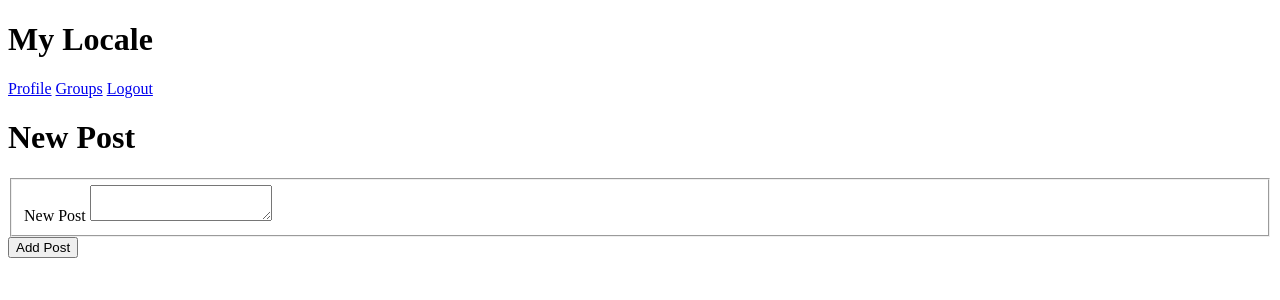
After one commit to ashley190/T4A2-deployment-exercise, a Flask app: page /web/posts/1/create in a window 1280 px wide. The commit adds this page. Shown: the top 300 px of the page. Run offline with Flask 2, Linux system fonts and the light colour scheme; a user stored in the database is signed in; tables that the repository leaves empty hold one stand-in row (values such as "Sample post"); parts of the project's set-up code (start-up, migrations or seed data) failed here and were passed over; some libraries are stand-ins or nearby versions.

Commit message:
updated group details page with group posts; coded create post endpoint

```diff
--- a/src/controllers/controller_helpers.py
+++ b/src/controllers/controller_helpers.py
@@ -24,7 +24,7 @@ class Helpers():
         bucket = os.environ.get("AWS_S3_BUCKET")
         url = s3.generate_presigned_url('get_object', Params={
             "Bucket": bucket,
-            "Key": f"profile_images/{profile_image.filename}"}, ExpiresIn=5)
+            "Key": f"profile_images/{profile_image.filename}"}, ExpiresIn=100)
         return url
 
     @classmethod
--- a/src/controllers/post_controller.py
+++ b/src/controllers/post_controller.py
@@ -1,12 +1,36 @@
-from  main import db
+from main import db
 from models.Posts import Posts
-from models.Comments import Comments
-from flask import Blueprint
+# from models.Comments import Comments
+from models.Groups import Groups
+from models.Group_members import GroupMembers
+from controllers.controller_helpers import Helpers
+from flask import Blueprint, render_template, url_for, flash, redirect, abort
 from flask_login import login_required
+from forms import CreatePost
 
 posts = Blueprint("posts", __name__, url_prefix="/web/posts")
 
-@posts.route("/", methods=["GET"])
+
+@posts.route("/<int:id>/create", methods=["GET", "POST"])
 @login_required
-def group_posts():
-    pass
+def create_group_posts(id):
+    user_id, profile = Helpers.retrieve_profile()
+    group = Groups.query.get(id)
+    member = GroupMembers.query.filter_by(
+        profile_id=profile.id, group_id=id).first()
+    form = CreatePost()
+
+    if not member:
+        return abort(401, description="Unauthorised to create post")
+    if form.validate_on_submit():
+        new_post = Posts()
+        new_post.post = form.post.data
+        new_post.profile_id = profile.id
+        new_post.group_id = id
+        profile.posts.append(new_post)
+        group.posts.append(new_post)
+        db.session.commit()
+        flash(f"Post added to group {group.name}")
+        return redirect(url_for("groups.group_details", id=id))
+
+    return render_template("new_post.html", id=id, form=form)
--- a/src/forms.py
+++ b/src/forms.py
@@ -154,3 +154,14 @@ class SearchForm(FlaskForm):
     )
 
     submit = SubmitField("Search")
+
+
+class CreatePost(FlaskForm):
+    post = TextAreaField(
+        "New Post",
+        validators=[
+            DataRequired()
+        ]
+    )
+
+    submit = SubmitField("Add Post")
--- /dev/null
+++ b/src/templates/new_post.html
@@ -0,0 +1,15 @@
+{% extends "base.html" %}
+
+{% block content %}
+<h1>New Post</h1>
+<form method="POST" action="{{ url_for('posts.create_group_posts', id=id) }}">
+    {{ form.csrf_token }}
+
+    <fieldset class="form-field">
+        {{ form.post.label }}
+        {{ form.post() }}
+    </fieldset>
+
+    {{ form.submit }}
+</form>
+{% endblock %}
```
Also changed, not shown: src/controllers/group_controller.py (+18 -2 lines), src/templates/group_detail.html (+15 -0 lines).
